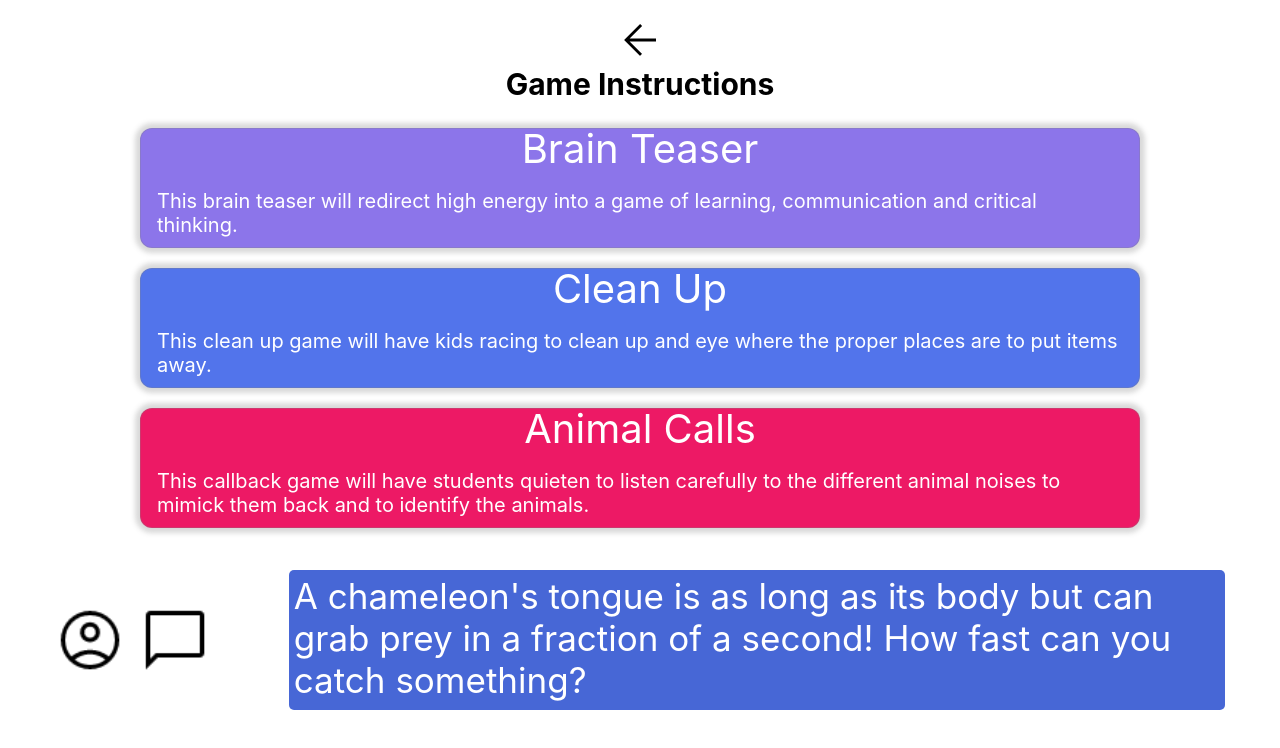
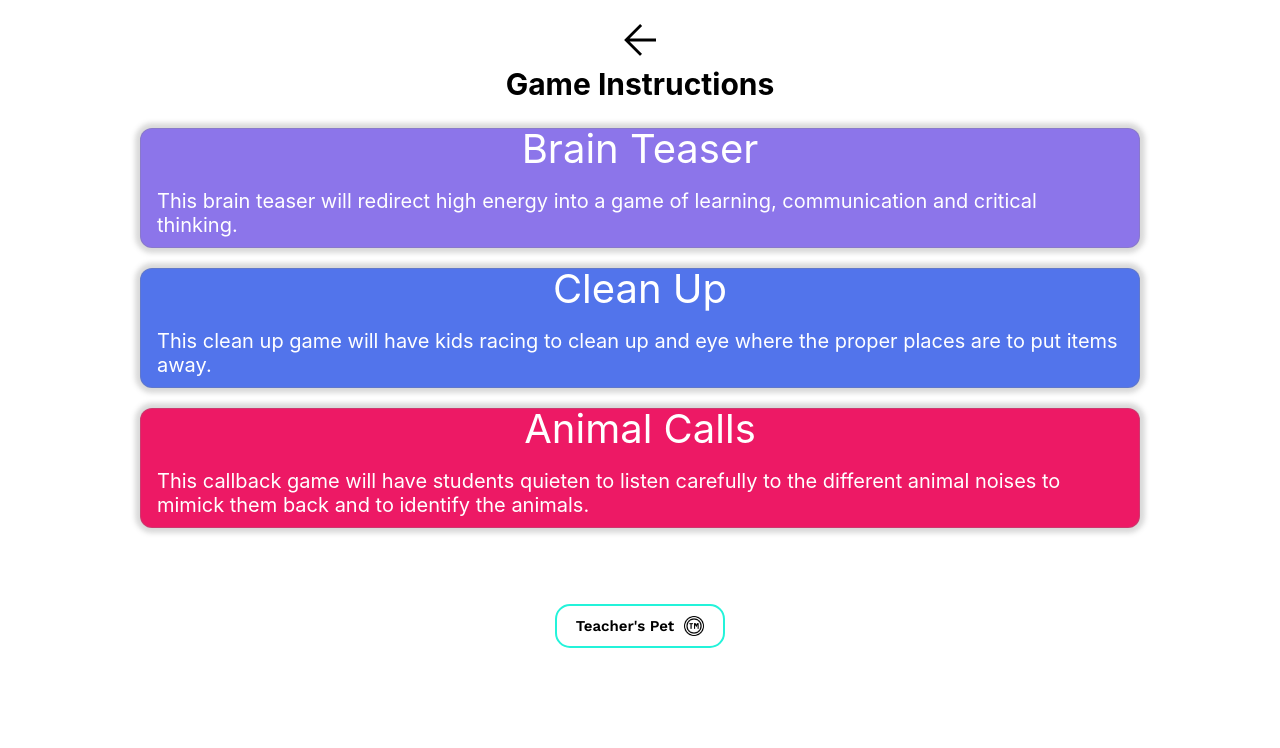
Before and after one commit to Jorfishdan/capstone, a React (Create React App) app: page /mainInfo in a window 1280 px wide. Shown: the top 748 px of the page. Built offline with nearby package versions, Linux system fonts and the light colour scheme.

Commit message:
added footer and a circle to try to make it hover

```diff
--- a/src/components/Footer/Footer.js
+++ b/src/components/Footer/Footer.js
@@ -1,16 +1,13 @@
 import './Footer.scss';
-import account from "../../assets/images/account.png";
-import reachOut from "../../assets/images/reachOut.png";
+import copyright from "../../assets/images/copyright.png";
 function Footer() {
     return (
     <section className="footer">
-        <div className="footer__wrapper">
-            <div className="footer__icon-wrapper">
-        <img src={account} alt="account icon to learn about your preferences" className="footer__account"></img>
-        <img src={reachOut} alt="click here to contact a rep for assistance" className="footer__contact"></img>
+        <div className="footer__copyright-wrapper">
+        <p className="footer__copyright">Teacher's Pet</p>
+        <img src={copyright} alt="copyright symbol" className="footer__copyright-img" />
         </div>
-        <p className="footer__funfact">A chameleon's tongue is as long as its body but can grab prey in a fraction of a second! How fast can you catch something?</p>
-        </div>
+
     </section>)
 }
 
--- a/src/components/Footer/Footer.scss
+++ b/src/components/Footer/Footer.scss
@@ -4,62 +4,31 @@
 @use "../../styles/partials/variables" as *;
 
 .footer {
-  margin: 0 1.6rem;
+  display: flex;
+  justify-content: center;
+  margin-top:5rem;
 
-  &__wrapper {
-    display: flex;
-    justify-content: space-around;
-  }
+&__copyright-wrapper {
+  display:flex;
+  border: 2px solid #23F3DA;
+  justify-content: center;
+  align-items: center;
+  width: 17rem;
+  padding: 1rem;
+  border-radius: 1.5rem;
 
-  &__icon-wrapper {
-    display: flex;
-    align-items: center;
-  }
 
-  &__funfact {
-    background-color: #4767d6;
-    border-radius: 0.5rem;
-    color: white;
-    flex-wrap: wrap;
-    font-size: 1rem;
-    padding: 0.5rem;
-    width: 68%;
+}
 
-    @include tablet {
-      font-size: 1.5rem;
-      width: 75%;
-    }
+&__copyright {
+  font-size: 1.5rem;
+  font-family: 'WorkSans';
+  font-weight: 600;
+  margin-right: 1rem;
+}
 
-    @include desktop {
-        font-size: 3.5rem;
-    height: 14rem;
-    }
-  }
-
-  &__account {
-    width: 3rem;
-    height: 3rem;
-    margin-right: 1rem;
-    @include tablet {
-        width: 4rem;
-        height: 4rem;
-        margin-right: 1.5rem;
-    }
-    @include desktop {
-        width: 7rem;
-        height: 7rem;
-    }
-  }
-  &__contact {
-    width: 3rem;
-    height: 3rem;
-    @include tablet {
-        width: 4rem;
-        height: 4rem;
-    }
-    @include desktop {
-        width: 7rem;
-        height: 7rem;
-    }
-  }
+&__copyright-img {
+  width:2rem;
+  height:2rem;
 }
+}
--- a/src/pages/BrainTeaser/BrainTeaser.js
+++ b/src/pages/BrainTeaser/BrainTeaser.js
@@ -34,6 +34,7 @@ function BrainTeaser() {
             <div className="brainteaser__cardE"></div>
             <div className="brainteaser__cardF"></div>
             <div className="brainteaser__cardG"></div>
+            <div className="brainteaser__cardH"></div>
             <div className="brainteaser__wrapper">
         <BrainTeaserCard />
         <SubmitFact />
--- a/src/pages/BrainTeaser/BrainTeaser.scss
+++ b/src/pages/BrainTeaser/BrainTeaser.scss
@@ -130,6 +130,24 @@
           height:10rem;
         }
       }
+
+      &__cardH {
+        background-color:#23F3DA;
+        width:12rem;
+        height:12rem;
+        border-radius: 50%;
+        position: absolute;
+        right: 10px;
+       bottom:60px;
+        // animation: float 2s ease-in-out infinite;
+        z-index: -1;
+
+        @include tablet {
+          width:10rem;
+          height:10rem;
+        }
+      }
+
       &__header {
         display:flex;
         flex-direction: row;
--- a/src/pages/HomePage/HomePage.js
+++ b/src/pages/HomePage/HomePage.js
@@ -22,7 +22,8 @@ function HomePage() {
         <div className="homepage__circle5"></div>
         <div className="homepage__circle6"></div>
         <div className="homepage__circle7"></div>
-        {/* <Footer /> */}
+        <div className="homepage__circle8"></div>
+        <Footer />
 
         </section>
 
--- a/src/pages/HomePage/HomePage.scss
+++ b/src/pages/HomePage/HomePage.scss
@@ -6,9 +6,6 @@
 .homepage {
 width:100vw;
 height:100vh;
-// background-color:#23F3DA;
-
-// #22CAB6;
 
 &__circle {
   background-color:#23F3DA;
@@ -123,6 +120,30 @@ height:100vh;
   right: 27px;
   z-index: -1;
 }
+@keyframes float {
+  0% {
+    transform: translateY(0);
+  }
+  50% {
+    transform: translateY(-10);
+  }
+  100% {
+    transform: translateY(0);
+  }
+}
+
+&__circle8 {
+  background-color:#23F3DA ;
+  width: 10rem;
+  height: 10rem;
+  border-radius: 50%;
+  position: absolute;
+  bottom: 132px;
+  right: 27px;
+  z-index: -1;
+  opacity: 0.5;
+  animation: float 2s ease-in-out infinite;
+}
 &__wrapper {
   position:relative;
   width:50%;
@@ -132,17 +153,6 @@ height:100vh;
   }
 }
 
-// @keyframes float {
-//   0% {
-//     transform: translateY(0);
-//   }
-//   50% {
-//     transform: translateY(-10);
-//   }
-//   100% {
-//     transform: translateY(0);
-//   }
-// }
 
 
 }
```
Also changed, not shown: src/assets/images/copyright.png (added).
